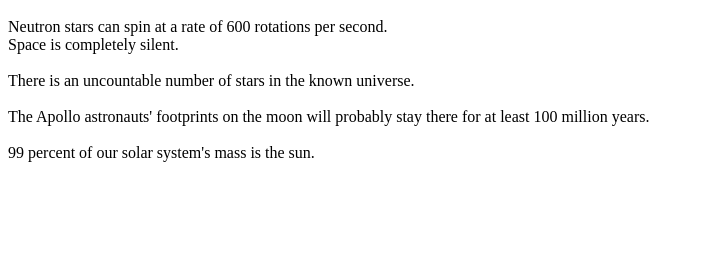
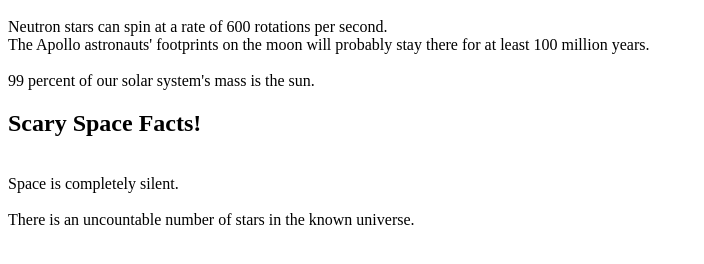
Before and after one commit to skoonay/space-proj-1, a plain HTML site: page space-1.html in a window 1280 px wide. Shown: the part 48-312 px from the top of the page, without its empty margins (0-704 px from the left). Drawn offline with Linux system fonts and the light colour scheme.

Commit message:
Add files via upload

```diff
--- a/space-1.html
+++ b/space-1.html
@@ -5,11 +5,16 @@
 	</head>
 	<body>
 		<h1>Random Space facts!</h1>
-		<p>Neutron stars can spin at a rate of 600 rotations per second.
+<p>
+		Neutron stars can spin at a rate of 600 rotations per second.
+
+	<br>The Apollo astronauts' footprints on the moon will probably stay there for at least 100 million years.<br>
+	<br>99 percent of our solar system's mass is the sun.</br>
+		</p>
+		<h2>Scary Space Facts!</h2>
+<p>
 	<br>Space is completely silent.</br>
 	<br>There is an uncountable number of stars in the known universe.</br>
-	<br>The Apollo astronauts' footprints on the moon will probably stay there for at least 100 million years.<br>
-	<br>99 percent of our solar system's mass is the sun.</br>
 </p>
 	</body>
 </html>
```
